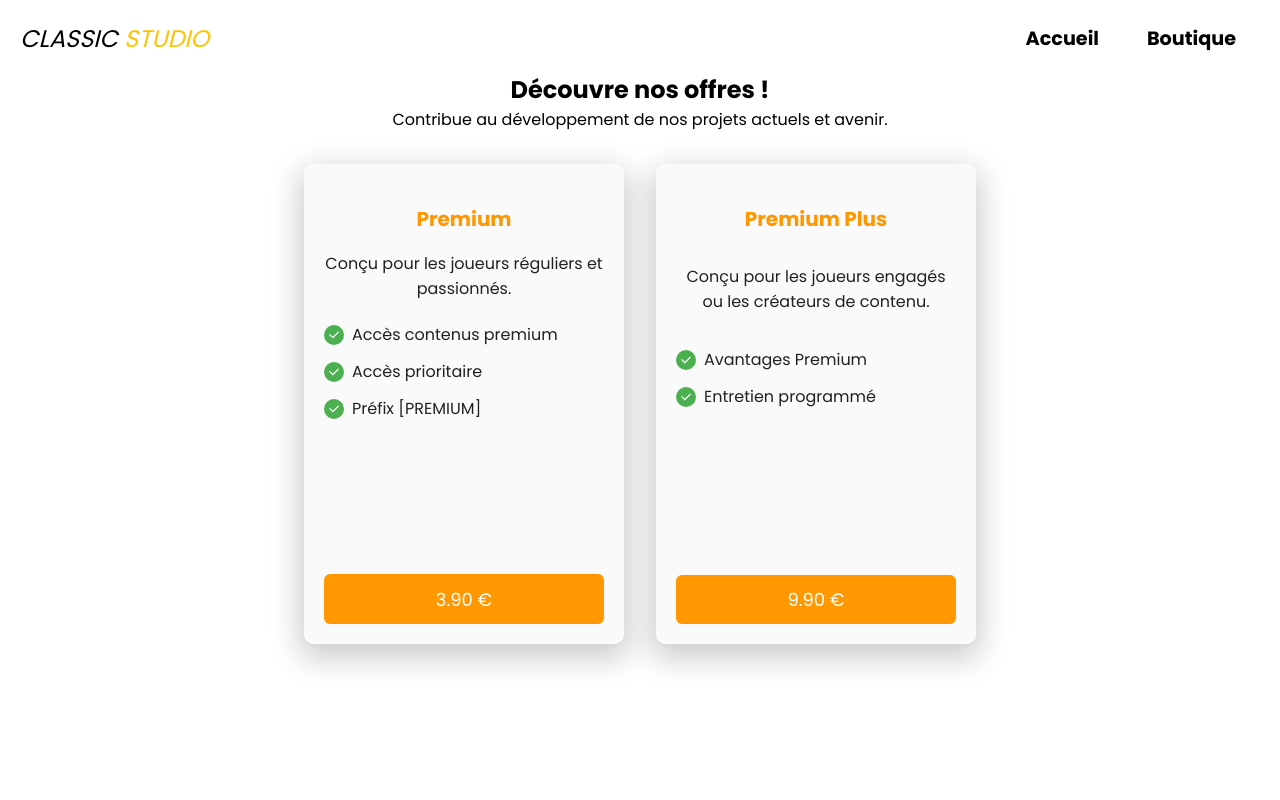
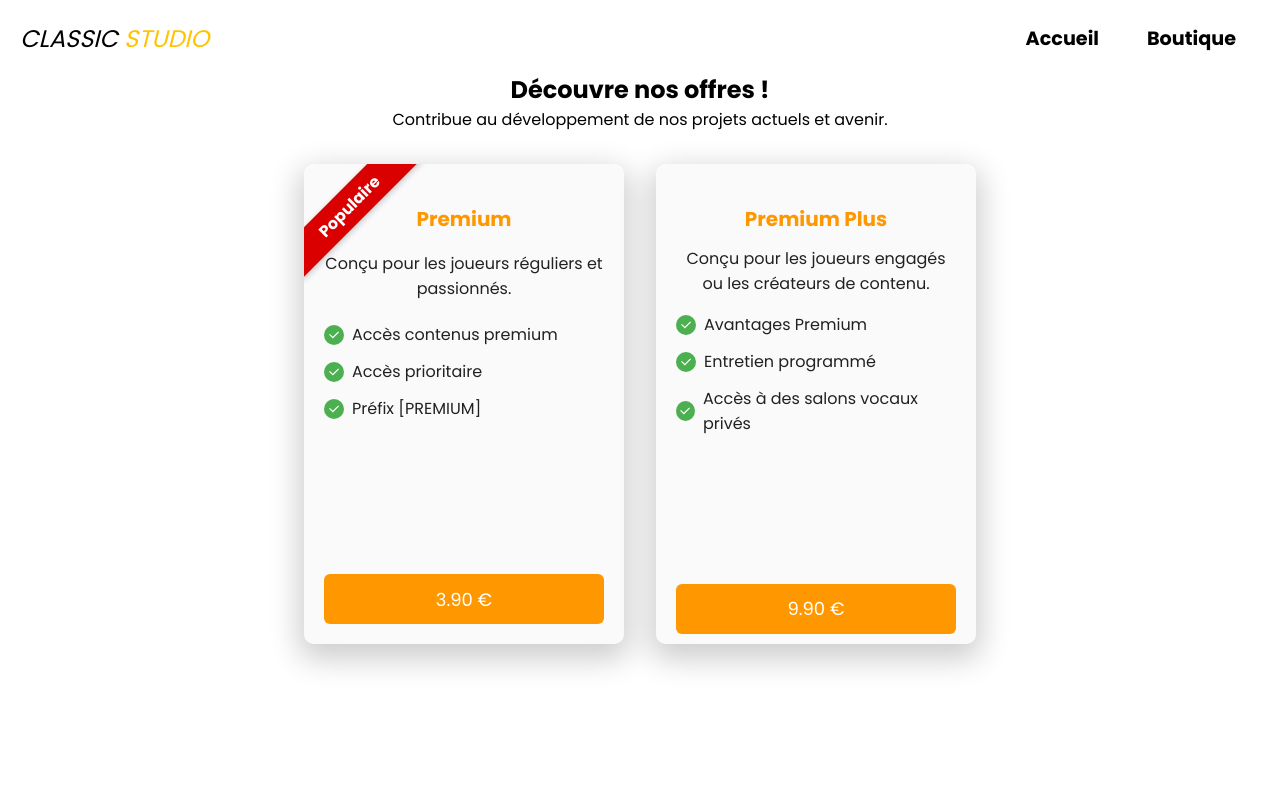
Before and after one commit to JesseeDantonio/classic-web, a Nuxt app: page /shop in a window 1280 px wide. Shown: the top 800 px of the page. Built offline with nearby package versions, Linux system fonts and the light colour scheme.

Commit message:
feat: ajout d'un bandeau, ainsi qu'un avantage.

```diff
--- a/components/ShopDiscover.vue
+++ b/components/ShopDiscover.vue
@@ -6,6 +6,7 @@
         </div>
         <div class="d-cards">
             <div class="d-card">
+                <div class="d-ribbon">Populaire</div>
                 <div class="card-content">
                     <div class="inner">
                         <p class="title">Premium</p>
@@ -81,6 +82,17 @@
                                 </span>
                                 <span>Entretien programmé</span>
                             </li>
+                            <li>
+                                <span class="icon">
+                                    <svg height="24" width="24" viewBox="0 0 24 24" xmlns="http://www.w3.org/2000/svg">
+                                        <path d="M0 0h24v24H0z" fill="none"></path>
+                                        <path fill="currentColor"
+                                            d="M10 15.172l9.192-9.193 1.415 1.414L10 18l-6.364-6.364 1.414-1.414z">
+                                        </path>
+                                    </svg>
+                                </span>
+                                <span>Accès à des salons vocaux privés</span>
+                            </li>
                         </ul>
                         <div class="action">
                             <a class="button" href="#">
@@ -108,6 +120,21 @@ defineProps({
     color: black;
     margin-top: 1vh;
     margin-bottom: 6vh;
+}
+
+.d-ribbon {
+  position: absolute;
+  top: 25px;
+  left: -39px;
+  transform: rotate(-45deg);
+  background-color: #db0000;
+  color: white;
+  padding: 5px 45px;
+  font-size: 1.00rem;
+  font-weight: bold;
+  box-shadow: 0 2px 6px rgba(0, 0, 0, 0.2);
+  z-index: 2;
+  pointer-events: none;
 }
 
 .d-card .inner {
```
